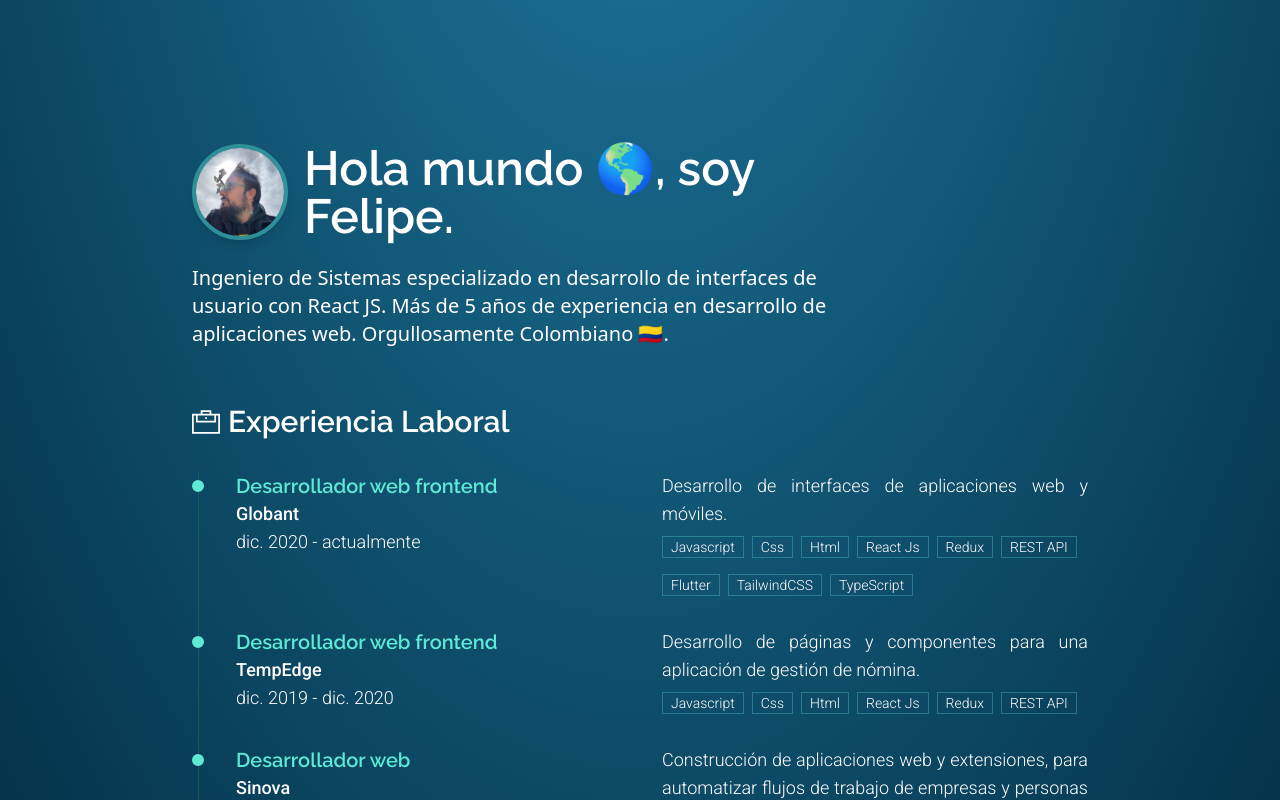
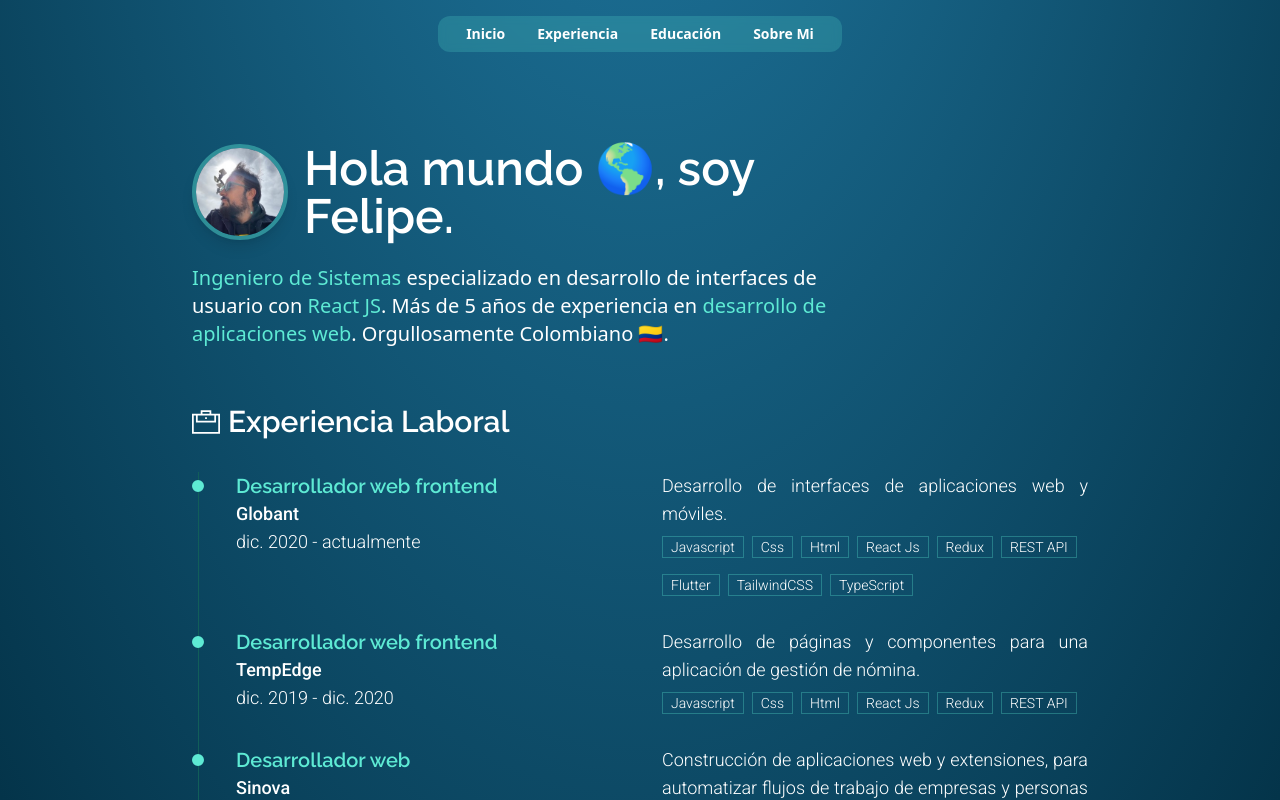
Before and after one commit to FelipeAndresLopez/felipeandreslopez-dev, a React (Vite) app: page / in a window 1280 px wide. Shown: the top 800 px of the page. Built offline with nearby package versions, Linux system fonts and the light colour scheme.

Commit message:
add header and navbar

```diff
--- a/src/App.tsx
+++ b/src/App.tsx
@@ -10,6 +10,7 @@ import AboutMe from './pages/AboutMe/AboutMe.tsx'
 
 // components
 import { Footer } from './components/Footer/Footer.tsx'
+import { Header } from './components/Header/Header.tsx'
 
 // data
 import workExperiences from './api/work-experience.json'
@@ -25,6 +26,7 @@ const App = (): JSX.Element => {
   return (
     <>
       <div className='top-0 bottom-0 min-h-screen w-full bg-[radial-gradient(ellipse_80%_80%_at_50%_-20%,rgb(34,126,168),rgb(0,42,61))]'>
+        <Header />
         <main className='section py-16 md:pt-36 scroll-m-20 w-full mx-auto container lg:max-w-4xl md:max-w-2xl flex flex-col gap-8'>
           <Home />
           <Experience workExperiences={workExperiences} />
--- /dev/null
+++ b/src/components/Header/Header.tsx
@@ -0,0 +1,38 @@
+const menuItems = [
+  {
+    id: '1',
+    name: 'Inicio',
+    url: '/#inicio'
+  },
+  {
+    id: '2',
+    name: 'Experiencia',
+    url: '/#experiencia'
+  },
+  {
+    id: '3',
+    name: 'Educación',
+    url: '/#educacion'
+  },
+  {
+    id: '4',
+    name: 'Sobre Mi',
+    url: '/#sobre-mi'
+  }
+]
+
+export const Header: React.FC = () => (
+  <header className='fixed top-0 z-10 flex items-center justify-center w-full mx-auto"'>
+    <nav className='backdrop-blur-sm mt-4 flex px-3 text-sm justify-center items-center text-white font-bold bg-teal-300/20 rounded-xl'>
+      {menuItems.map(({ id, name, url }) => (
+        <a
+          key={id}
+          className='py-2 px-4 hover:border-b-2 border-teal-300'
+          href={url}
+        >
+          {name}
+        </a>
+      ))}
+    </nav>
+  </header>
+)
--- a/src/index.css
+++ b/src/index.css
@@ -46,4 +46,5 @@ html {
   margin: 0;
   padding: 0;
   height: 100%;
+  scroll-behavior: smooth;
 }
--- a/src/pages/AboutMe/AboutMe.tsx
+++ b/src/pages/AboutMe/AboutMe.tsx
@@ -8,7 +8,7 @@ import fotoPerfil from '../../assets/images/foto-familia-felipe.jpeg'
 
 const AboutMe = (): JSX.Element => (
   <>
-    <Section id="about-me">
+    <Section id="sobre-mi">
       <div className='flex items-center mb-8'>
         <ProfileIcon />
         <h1 className="m-0 ml-2 text-2xl text-white font-raleway sm:text-3xl font-bold">
--- a/src/pages/Education/Education.tsx
+++ b/src/pages/Education/Education.tsx
@@ -12,7 +12,7 @@ interface Props {
 
 const Education: React.FC<Props> = ({ educationTitles }) => (
   <>
-    <Section id="education">
+    <Section id="educacion">
       <div className='flex items-center'>
         <BookIcon />
         <h1 className="m-0 ml-2 text-2xl text-white font-raleway sm:text-3xl font-bold">
--- a/src/pages/Experience/Experience.tsx
+++ b/src/pages/Experience/Experience.tsx
@@ -12,7 +12,7 @@ interface Props {
 
 const Experience: React.FC<Props> = ({ workExperiences }) => (
   <>
-    <Section id="experience">
+    <Section id="experiencia">
       <div className='flex items-center'>
         <BriefcaseIcon />
         <h1 className="m-0 ml-2 text-2xl text-white font-raleway sm:text-3xl font-bold">
--- a/src/pages/Home/Home.tsx
+++ b/src/pages/Home/Home.tsx
@@ -7,7 +7,7 @@ import fotoPerfil from '../../assets/images/foto-perfil-felipe.jpeg'
 
 const Home = (): JSX.Element => (
   <>
-    <Section id="home">
+    <Section id="inicio">
       <div className='max-w-2xl'>
         <div className='flex flex-row gap-4 items-center'>
           <CircleAvatar imageUrl={fotoPerfil} />
@@ -17,7 +17,7 @@ const Home = (): JSX.Element => (
         </div>
         <br />
 
-        <p className='text-white text-xl font-light [&>span]:light-green [&>span]:font-medium'>
+        <p className='text-white text-xl font-light [&>span]:text-teal-300 [&>span]:font-medium'>
           <span>Ingeniero de Sistemas</span> especializado en desarrollo de interfaces de usuario con
           <span> React JS</span>.
           Más de 5 años de experiencia en
```
Also changed, not shown: 1 other file (tests, documents, lock files or other folders).
